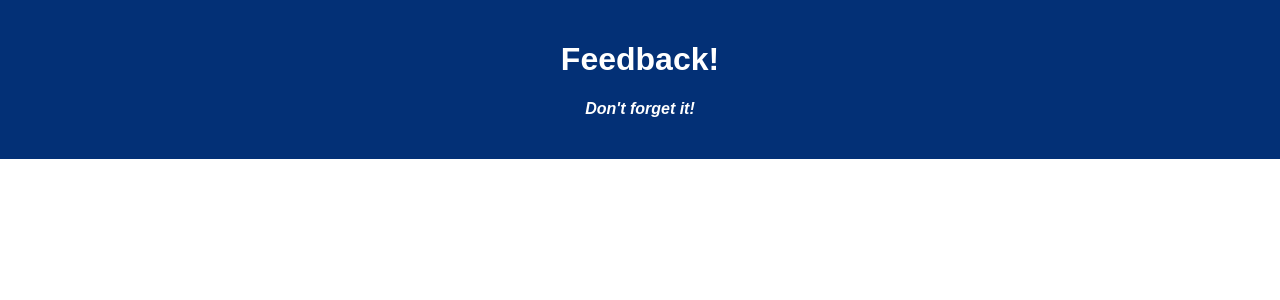
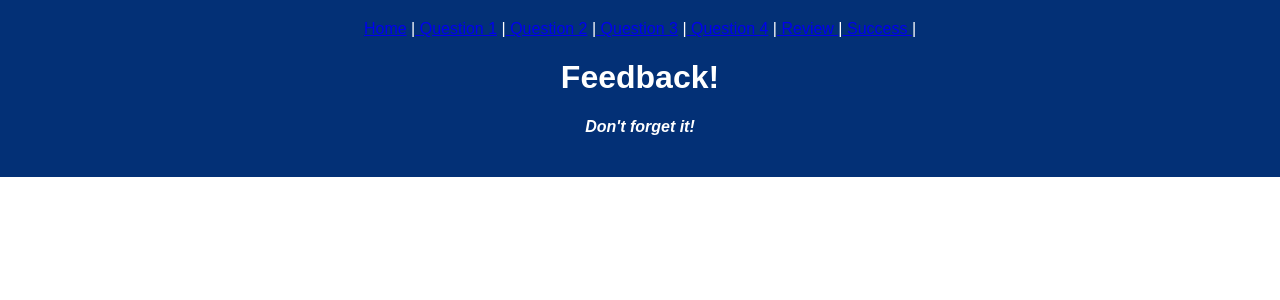
Before and after one commit to yemluck/Feedback-Loop, a React (Create React App) app: page /#/Question1 in a window 1280 px wide. Shown: the top 300 px of the page. Built offline with nearby package versions, Linux system fonts and the light colour scheme.

Commit message:
components set up. global store created

```diff
--- a/src/components/App/App.jsx
+++ b/src/components/App/App.jsx
@@ -1,19 +1,62 @@
 import React from 'react';
 import axios from 'axios';
 import './App.css';
+import { HashRouter as Router, Route, Link } from "react-router-dom";
+import Question1 from "../Question1/Question1";
+import Question2 from "../Question2/Question2";
+import Question3 from "../Question3/Question3";
+import Question4 from "../Question4/Question4";
+import Review from "../Review/Review";
+import Success from "../Success/Success";
 
 function App() {
 
   return (
+    <Router>
       <div className='App'>
         <header className='App-header'>
+          <nav>
+            <Link to="/">Home</Link>  |
+            <Link to="/Question1"> Question 1</Link>  |
+            <Link to="/Question2"> Question 2</Link>  |
+            <Link to="/Question3"> Question 3</Link>  |
+            <Link to="/Question4"> Question 4</Link>  |
+            <Link to="/Review"> Review </Link>  |
+            <Link to="/Success"> Success </Link>  |
+          </nav>
           <h1 className='App-title'>Feedback!</h1>
           <h4>Don't forget it!</h4>
         </header>
-      <body>
 
-      </body>
+          <Route path="/Question1" exact>
+            <Question1 />
+          </Route>
+
+          <Route path="/Question2" exact>
+            <Question2 />
+          </Route>
+
+          <Route path="/Question3" exact>
+            <Question3 />
+          </Route>
+
+          <Route path="/Question4" exact>
+            <Question4 />
+          </Route>
+
+          <Route path="/Review" exact>
+            <Review />
+          </Route>
+
+          <Route path="/Success" exact>
+            <Success />
+          </Route>
+
+
+
+
       </div>
+    </Router>
   );
 }
 
--- /dev/null
+++ b/src/components/Question1/Question1.jsx
@@ -0,0 +1,15 @@
+import React, { useState, useEffect } from 'react';
+import { useDispatch, useSelector } from 'react-redux'
+import axios from 'axios';
+import { useHistory } from 'react-router-dom';
+
+
+function Question1() {
+
+    return (
+        <>
+        </>
+    )
+};
+
+export default Question1;
--- /dev/null
+++ b/src/components/Question2/Question2.jsx
@@ -0,0 +1,14 @@
+import React, { useState, useEffect } from 'react';
+import { useDispatch, useSelector } from 'react-redux'
+import axios from 'axios';
+import { useHistory } from 'react-router-dom';
+
+function Question2 () {
+
+    return(
+        <>
+        </>
+    )
+};
+
+export default Question2
--- /dev/null
+++ b/src/components/Question3/Question3.jsx
@@ -0,0 +1,14 @@
+import React, { useState, useEffect } from 'react';
+import { useDispatch, useSelector } from 'react-redux'
+import axios from 'axios';
+import { useHistory } from 'react-router-dom';
+
+function Question3() {
+
+    return (
+        <>
+        </>
+    )
+};
+
+export default Question3
--- /dev/null
+++ b/src/components/Question4/Question4.jsx
@@ -0,0 +1,15 @@
+import React, { useState, useEffect } from 'react';
+import { useDispatch, useSelector } from 'react-redux'
+import axios from 'axios';
+import { useHistory } from 'react-router-dom';
+
+
+function Question4() {
+
+    return (
+        <>
+        </>
+    )
+};
+
+export default Question4
--- /dev/null
+++ b/src/components/Review/Review.jsx
@@ -0,0 +1,15 @@
+import React, { useState, useEffect } from 'react';
+import { useDispatch, useSelector } from 'react-redux'
+import axios from 'axios';
+import { useHistory } from 'react-router-dom';
+
+
+function Review() {
+
+    return (
+        <>
+        </>
+    )
+};
+
+export default Review
--- /dev/null
+++ b/src/components/Success/Success.jsx
@@ -0,0 +1,15 @@
+import React, { useState, useEffect } from 'react';
+import { useDispatch, useSelector } from 'react-redux'
+import axios from 'axios';
+import { useHistory } from 'react-router-dom';
+
+
+function Success() {
+
+    return (
+        <>
+        </>
+    )
+};
+
+export default Success;
--- a/src/index.js
+++ b/src/index.js
@@ -4,5 +4,33 @@ import './index.css';
 import App from './components/App/App';
 import registerServiceWorker from './registerServiceWorker';
 
-ReactDOM.render(<App />, document.getElementById('root'));
+// Redux
+import { createStore, combineReducers, applyMiddleware } from "redux";
+import { Provider } from "react-redux";
+import { useEffect } from "react";
+import logger from "redux-logger";
+
+
+// Reducers
+
+
+
+
+
+
+// global store
+const store = createStore(
+    combineReducers({
+
+    }),
+    applyMiddleware(logger) //informative console log about changing state
+)
+
+ReactDOM.render(
+    // provider to give global access to redux store
+<Provider store={store}>
+    <App />
+</Provider>,
+document.getElementById('root'));
+
 registerServiceWorker();
```
Lines whose indentation alone changed are shown as unchanged.
